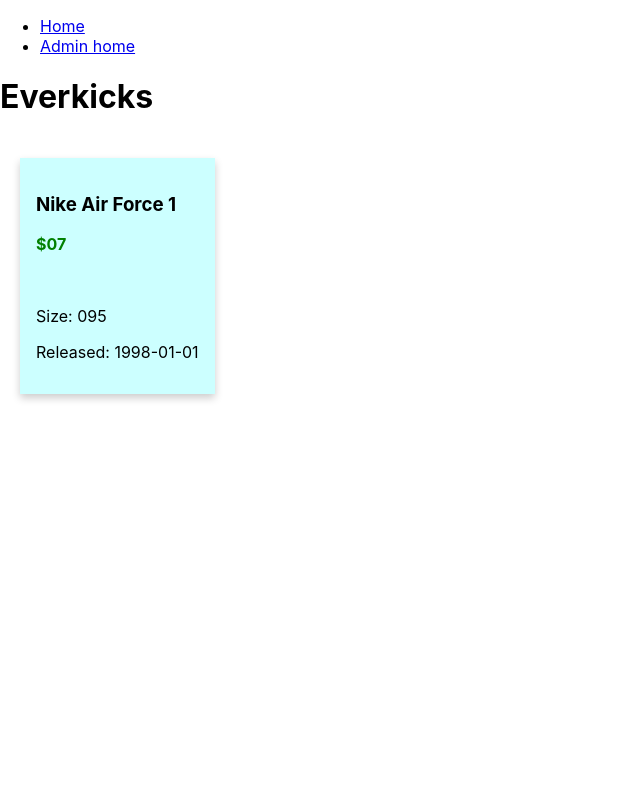
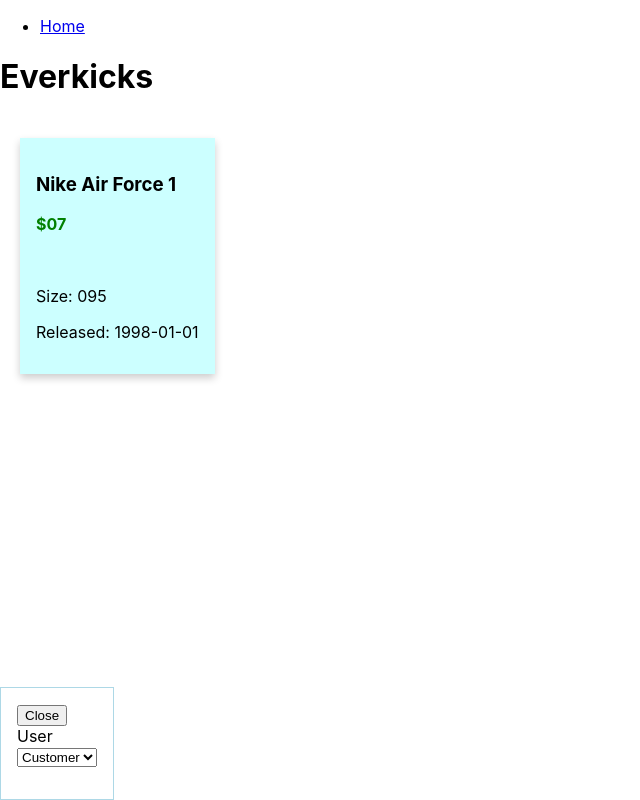
Before and after one commit to everkrish/everkicks, a React (Create React App) app: page / in a window 1280 px wide. Shown: the whole page, without its empty margins (0-640 px from the left). Built offline with nearby package versions, Linux system fonts and the light colour scheme; data requests are answered from the project's data file.

Commit message:
Consumed devtools

```diff
--- a/src/App.tsx
+++ b/src/App.tsx
@@ -1,6 +1,7 @@
 import { useEffect, useState } from "react";
 import { BrowserRouter, Link, Route, Routes } from "react-router-dom";
 import { getShoes } from "src/api/ShoeApi";
+import DevTools, { userType } from "src/DevTools";
 import { DbShoe } from "./types/types";
 import ManageShoes from "./ManageShoes";
 import Home from './Home';
@@ -15,6 +16,7 @@ function App() {
     // The state is watched by React so that it knows when to re-render the screen
     const [shoes, setShoes] = useState<DbShoe[]>([]);
     const [status, setStatus] = useState<Status>(Status.IDLE);
+    const [user, setUser] = useState(userType.CUSTOMER);
     useEffect(() => {
         async function getShoesWrapper() {
             setStatus(Status.LOADING);
@@ -32,17 +34,23 @@ function App() {
                 <nav>
                     <ul>
                         <li><Link to="/">Home</Link></li>
-                        <li><Link to="/admin/shoes">Admin home</Link></li>
+                        { (user === userType.ADMIN) && <li><Link to="/admin/shoes">Admin home</Link></li> }
                     </ul>
                 </nav>
             </header>
             <main>
                     <Routes>
                         <Route path="/" element={<Home shoes={shoes} isLoading={status !== Status.LOADED}/>} />
-                        <Route path="/admin/shoes" element={<ManageShoes shoes={shoes} setShoes={setShoes} isLoading={status !== Status.LOADED}/>} />
+                        {
+                            (user === userType.ADMIN)
+                            && <Route path="/admin/shoes"
+                                element={<ManageShoes shoes={shoes} setShoes={setShoes}
+                                                      isLoading={status !== Status.LOADED}/>}/>
+                        }
                     </Routes>
             </main>
             </BrowserRouter>
+            <DevTools user={user} setUser={setUser}/>
         </>
     );
 }
```
